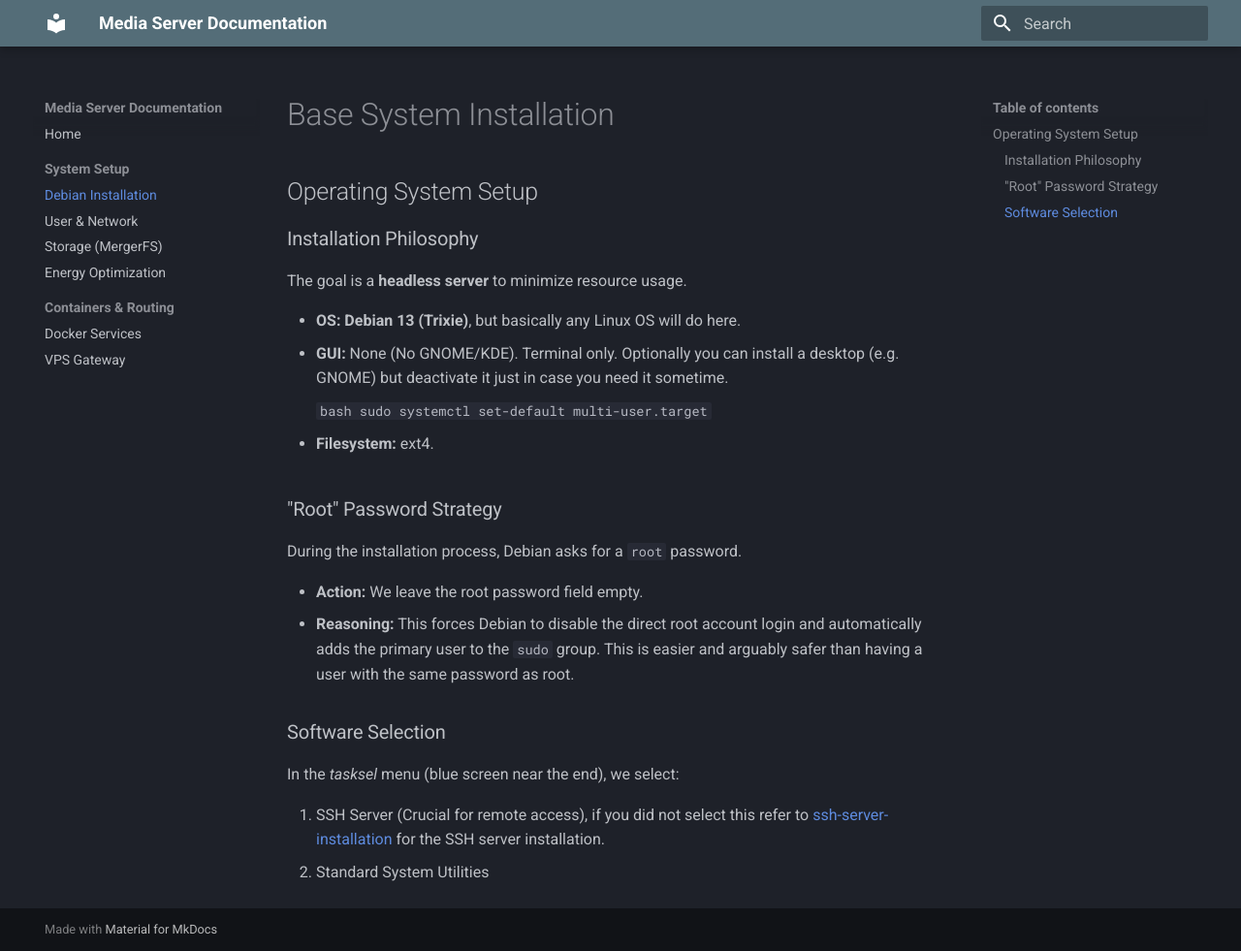
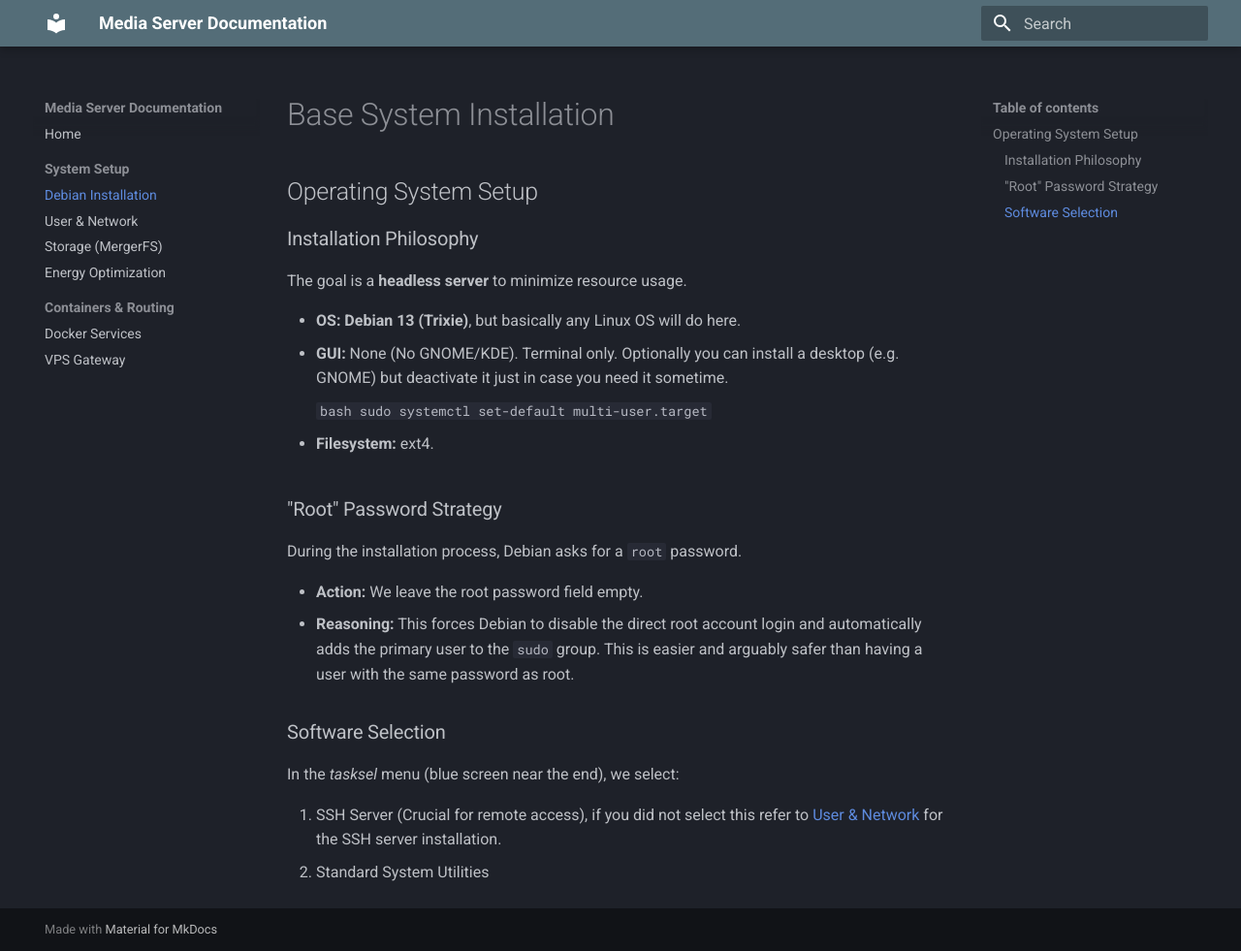
Before and after one commit to yabsp/Media-Server-Documentation, an MkDocs documentation site: the page built from docs/01-debian.md, in a window 1280 px wide and 981 px high. Shown: the whole window at 97% size. Built offline with MkDocs 1.6.1 and Material for MkDocs 9.7.7, drawn with Linux system fonts in a browser that asks for light colours.

Commit message:
Update chapters

```diff
--- a/docs/01-debian.md
+++ b/docs/01-debian.md
@@ -26,5 +26,5 @@
 
 In the *tasksel* menu (blue screen near the end), we select:
 
-1. SSH Server (Crucial for remote access), if you did not select this refer to [ssh-server-installation](02-network.md#ssh-server-installation) for the SSH server installation.
+1. SSH Server (Crucial for remote access), if you did not select this refer to [User & Network](02-network.md#ssh-server-installation) for the SSH server installation.
 2. Standard System Utilities
```
Also changed, not shown: docs/02-network.md (+1 -1 lines), site/04-docker/index.html.
